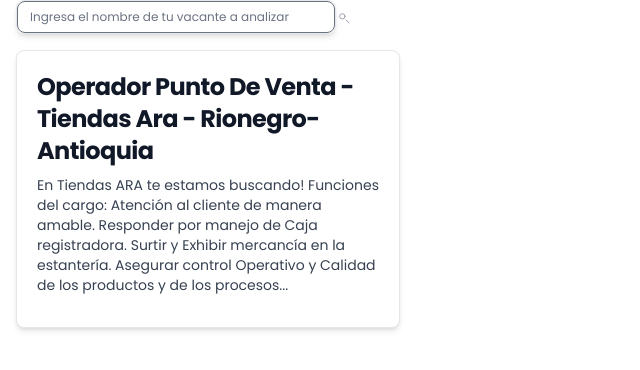
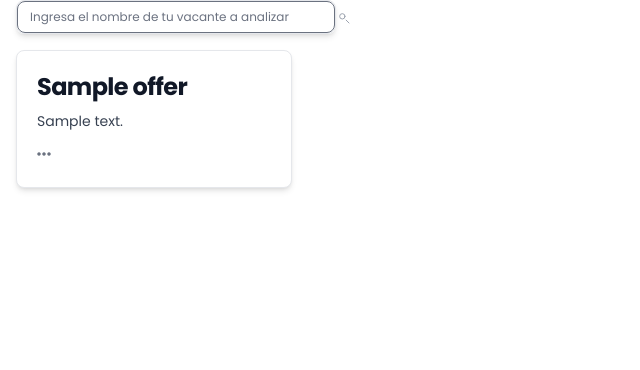
Before and after one commit to srestrep74/BiasBuster, a Django app: page /drafts/ in a window 1280 px wide. Shown: the part 112-482 px from the top of the page, without its empty margins (0-640 px from the left). Run offline with Django 4.2, Linux system fonts and the light colour scheme; tables that the repository leaves empty hold one stand-in row (values such as "Sample post"); some libraries are stand-ins or nearby versions.

Commit message:
Offer cards

```diff
--- a/DjangoP/bias/Offer/urls.py
+++ b/DjangoP/bias/Offer/urls.py
@@ -4,4 +4,5 @@ from .views import *
 
 urlpatterns = [
     path('create_offer/', createOffer, name='create_offer'),
+    path('drafts/', drafts, name='drafts'),
 ]
--- a/DjangoP/bias/Offer/views.py
+++ b/DjangoP/bias/Offer/views.py
@@ -15,3 +15,9 @@ def createOffer(request):
         form = OfferForm()
 
     return render(request, 'create_offer.html', {'form': form})
+
+
+def drafts(request):
+    offers = Offer.objects.filter()
+
+    return render(request, 'drafts.html', {'offers': offers})
--- a/DjangoP/bias/bias/urls.py
+++ b/DjangoP/bias/bias/urls.py
@@ -1,12 +1,11 @@
 from django.contrib import admin
 from django.urls import path, include
-from .views import analyze, drafts, bias, informs_diagrams, ubication
+from .views import *
 
 
 urlpatterns = [
     path('admin/', admin.site.urls),
-    path('analyze/', analyze, name='analyze'),
-    path('drafts/', drafts, name='drafts'),
+    path('', analyze, name='analyze'),
     path('bias/', bias, name='bias'),
     path('informs_diagrams/', informs_diagrams, name='informs_diagrams'),
     path('ubication/', ubication, name='ubication'),
--- a/DjangoP/bias/bias/views.py
+++ b/DjangoP/bias/bias/views.py
@@ -1,8 +1,4 @@
 from django.shortcuts import render
-
-
-def drafts(request):
-    return render(request, 'drafts.html')
 
 
 def analyze(request):
--- a/DjangoP/bias/templates/base.html
+++ b/DjangoP/bias/templates/base.html
@@ -5,6 +5,7 @@
     <link rel="stylesheet" href="../static/css/login.css">
     <script src="https://cdnjs.cloudflare.com/ajax/libs/flowbite/1.8.1/flowbite.min.js"></script>
     <script src="https://cdn.jsdelivr.net/npm/chart.js"></script>
+    <link href="https://cdnjs.cloudflare.com/ajax/libs/font-awesome/6.3.0/css/all.min.css" rel="stylesheet">
     <style>
         .titulo-principal {
             font-size: 2.5rem;
--- a/DjangoP/bias/templates/create_offer.html
+++ b/DjangoP/bias/templates/create_offer.html
@@ -20,11 +20,11 @@
         <div class="grid md:grid-cols-2 md:gap-6">
             <div class="mb-6">
                 <label for="salary" class="block mb-2 text-sm font-medium text-gray-900 dark:text-white">Salario*</label>
-                <input type="text" id="salary" name="salary" class="shadow-sm bg-gray-50 border border-gray-300 text-gray-900 text-sm rounded-lg focus:ring-blue-500 focus:border-blue-500 block w-full p-2.5 dark:bg-gray-700 dark:border-gray-600 dark:placeholder-gray-400 dark:text-white dark:focus:ring-blue-500 dark:focus:border-blue-500 dark:shadow-sm-light">
+                <input type="number" id="salary" name="salary" class="shadow-sm bg-gray-50 border border-gray-300 text-gray-900 text-sm rounded-lg focus:ring-blue-500 focus:border-blue-500 block w-full p-2.5 dark:bg-gray-700 dark:border-gray-600 dark:placeholder-gray-400 dark:text-white dark:focus:ring-blue-500 dark:focus:border-blue-500 dark:shadow-sm-light">
             </div>
             <div class="mb-6">
                 <label for="sectors" class="block mb-2 text-sm font-medium text-gray-900 dark:text-white">Sectores*</label>
-                <input type="text " id="sectors" name="sectors" class="shadow-sm bg-gray-50 border border-gray-300 text-gray-900 text-sm rounded-lg focus:ring-blue-500 focus:border-blue-500 block w-full p-2.5 dark:bg-gray-700 dark:border-gray-600 dark:placeholder-gray-400 dark:text-white dark:focus:ring-blue-500 dark:focus:border-blue-500 dark:shadow-sm-light">
+                <input type="text" id="sectors" name="sectors" class="shadow-sm bg-gray-50 border border-gray-300 text-gray-900 text-sm rounded-lg focus:ring-blue-500 focus:border-blue-500 block w-full p-2.5 dark:bg-gray-700 dark:border-gray-600 dark:placeholder-gray-400 dark:text-white dark:focus:ring-blue-500 dark:focus:border-blue-500 dark:shadow-sm-light">
             </div>
         </div>
 
@@ -40,7 +40,7 @@
             </div>
             <div class="mb-6">
                 <label for="charge" class="block mb-2 text-sm font-medium text-gray-900 dark:text-white">Cargo*</label>
-                <input type="number" id="charge" name="charge" class="shadow-sm bg-gray-50 border border-gray-300 text-gray-900 text-sm rounded-lg focus:ring-blue-500 focus:border-blue-500 block w-full p-2.5 dark:bg-gray-700 dark:border-gray-600 dark:placeholder-gray-400 dark:text-white dark:focus:ring-blue-500 dark:focus:border-blue-500 dark:shadow-sm-light">
+                <input type="text" id="charge" name="charge" class="shadow-sm bg-gray-50 border border-gray-300 text-gray-900 text-sm rounded-lg focus:ring-blue-500 focus:border-blue-500 block w-full p-2.5 dark:bg-gray-700 dark:border-gray-600 dark:placeholder-gray-400 dark:text-white dark:focus:ring-blue-500 dark:focus:border-blue-500 dark:shadow-sm-light">
             </div>
         </div>
 
--- a/DjangoP/bias/templates/drafts.html
+++ b/DjangoP/bias/templates/drafts.html
@@ -14,14 +14,61 @@
         </div>
     </div>
 
-    <!-- Cards -->
+    <div class="grid grid-cols-1 sm:grid-cols-2 md:grid-cols-3 lg:grid-cols-4 gap-4">
+        {% for offer in offers %}
             <div class="max-w-sm mx-4 mb-4 bg-white border border-gray-200 rounded-lg shadow-md dark:bg-gray-800 dark:border-gray-700">
                 <div class="p-5">
                     <a href="{% url 'bias' %}">
-                <h1 class="mb-2 text-2xl font-bold tracking-tight text-gray-900 dark:text-white">Operador Punto De Venta - Tiendas Ara - Rionegro- Antioquia</h1>
-                <p class="mb-3 text-sm font-normal text-gray-700 dark:text-gray-400">En Tiendas ARA te estamos buscando!
-                    Funciones del cargo: Atención al cliente de manera amable. Responder por manejo de Caja registradora. Surtir y Exhibir mercancía en la estantería. Asegurar control Operativo y Calidad de los productos y de los procesos...</p>
+                        <h1 class="mb-2 text-2xl font-bold tracking-tight text-gray-900 dark:text-white">{{ offer.title }}</h1>
+                        <p class="mb-3 text-sm font-normal text-gray-700 dark:text-gray-400 truncate-description" style="max-height: 145px; overflow: hidden;">
+                            {{ offer.description }}
+                        </p>
+                        <div class="description-full hidden">
+                            {{ offer.description }}
+                        </div>
                     </a>
+                    <button type="button" class="toggle-description">
+                        <span class="toggle-icon text-gray-500"><i class="fa-solid fa-ellipsis"></i></span>
+                        <span class="sr-only">Toggle Description</span>
+                    </button>
                 </div>
             </div>
+        {% endfor %}
+
+    <script>
+        document.addEventListener('DOMContentLoaded', function () {
+            const toggleButtons = document.querySelectorAll('.toggle-description');
+
+            toggleButtons.forEach(function (button) {
+                button.addEventListener('click', function () {
+                    const container = this.parentElement;
+                    const truncatedDescription = container.querySelector('.truncate-description');
+                    const fullDescription = container.querySelector('.description-full');
+                    const toggleIcon = this.querySelector('.toggle-icon'); // Obtener el ícono
+
+                    if (truncatedDescription.style.display === 'none' || truncatedDescription.style.display === '') {
+                        truncatedDescription.style.display = 'block'; // Mostrar la descripción truncada
+                        fullDescription.style.display = 'none'; // Ocultar el contenido completo
+                        toggleIcon.innerHTML = '<i class="fas fa-ellipsis-h"></i>'; // Cambiar el ícono a "..."
+                    } else {
+                        truncatedDescription.style.display = 'none'; // Ocultar la descripción truncada
+                        fullDescription.style.display = 'block'; // Mostrar el contenido completo
+                        toggleIcon.innerHTML = '<i class="fas fa-times"></i>'; // Cambiar el ícono a "x"
+                    }
+                });
+            });
+
+            const truncateElements = document.querySelectorAll('.truncate-description');
+
+            truncateElements.forEach(function (element) {
+                const fullHeight = element.scrollHeight;
+
+                if (fullHeight <= 100) {
+                    // El contenido se ajusta correctamente, ocultar el botón
+                    const toggleButton = element.parentElement.querySelector('.toggle-description');
+                    toggleButton.style.display = 'none';
+                }
+            });
+        });
+    </script>
 {% endblock content %}
```
Lines whose indentation alone changed are shown as unchanged.
